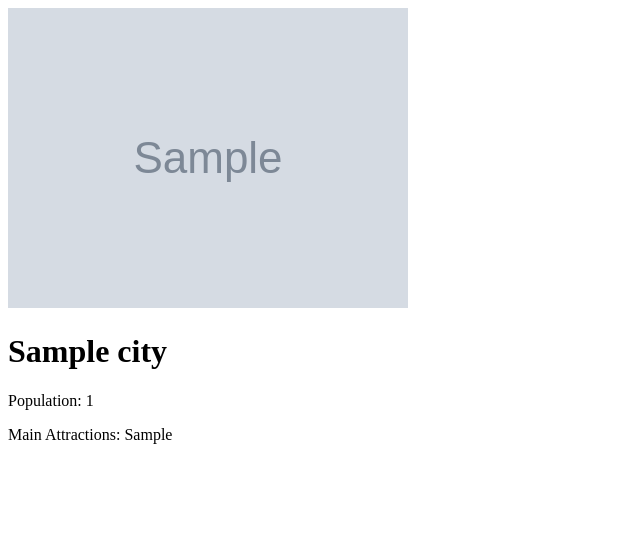
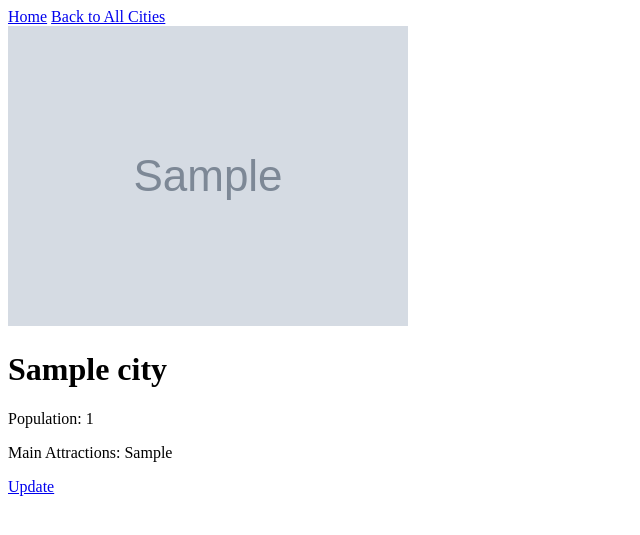
Before and after one commit to maxmcgrath1/Project_Wayfarer, a Django app: page /cities/1/ in a window 1280 px wide. Shown: the top 535 px of the page, without its empty margins (0-640 px from the left). Run offline with Django 4.2, Linux system fonts and the light colour scheme; tables that the repository leaves empty hold one stand-in row (values such as "Sample post"); grey boxes marked "Sample" are stand-in pictures.

Commit message:
added link to upadte city from detail page

```diff
--- a/main_app/templates/city_detail.html
+++ b/main_app/templates/city_detail.html
@@ -1,6 +1,7 @@
 {% extends 'base.html' %}
 {% block content %}
-
+<a href="/">Home</a>
+<a href="/cities">Back to All Cities</a>
 <div>
     <img src="{{city.image}}" alt="{{city.name}}" />
 </div>
@@ -10,4 +11,7 @@
     <p>Population: {{city.population}}</p>
     <p>Main Attractions: {{city.attractions}}</p>
 </div>
+<div>
+    <a href="{% url 'city_update' city.pk %}" class="button is-info"> Update
+</div>
 {% endblock %}
--- a/main_app/templates/city_list.html
+++ b/main_app/templates/city_list.html
@@ -3,6 +3,7 @@
 Cities
 {% endblock%}
 {% block content%}
+<a href="/">Home</a>
 {% for city in cities %}
 <a href="{% url 'city_detail' city.pk %}">
     <img src="{{city.image}}" alt="{{city.name}}" />
--- a/main_app/templates/city_update.html
+++ b/main_app/templates/city_update.html
@@ -1,6 +1,6 @@
 {% extends 'base.html' %}
 {% block content %}
-<h1 class="pt-3">Update {{artist.name}}</h1>
+<h1>Update {{city.name}}</h1>
 
 <form action="" method="post">
     {% csrf_token %} {{form.as_p}} <input type="submit" value="Submit" />
```
